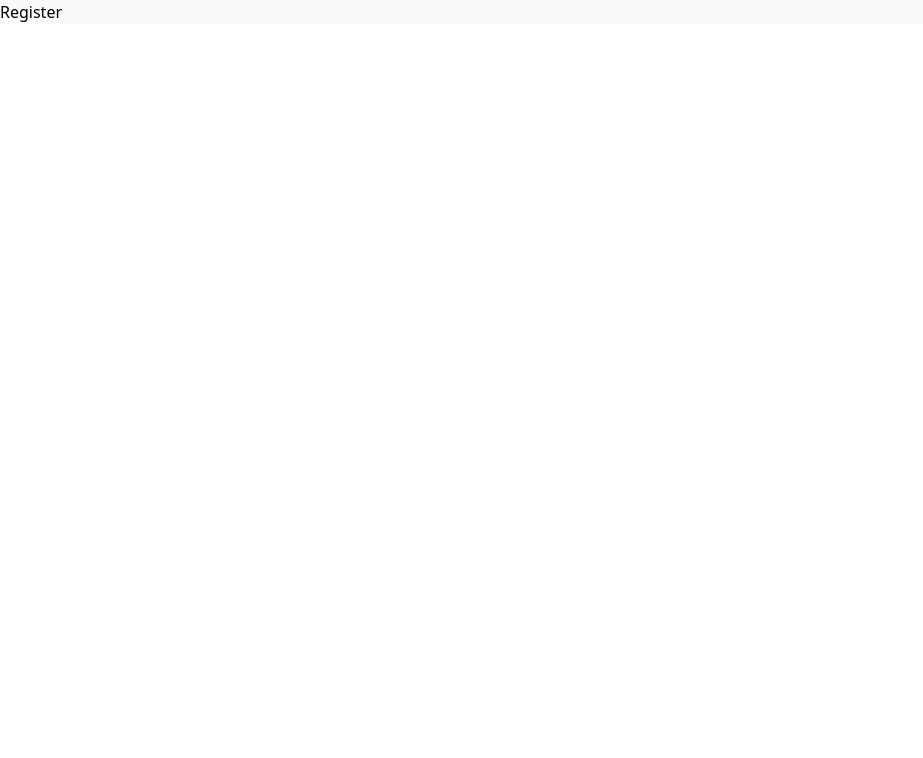
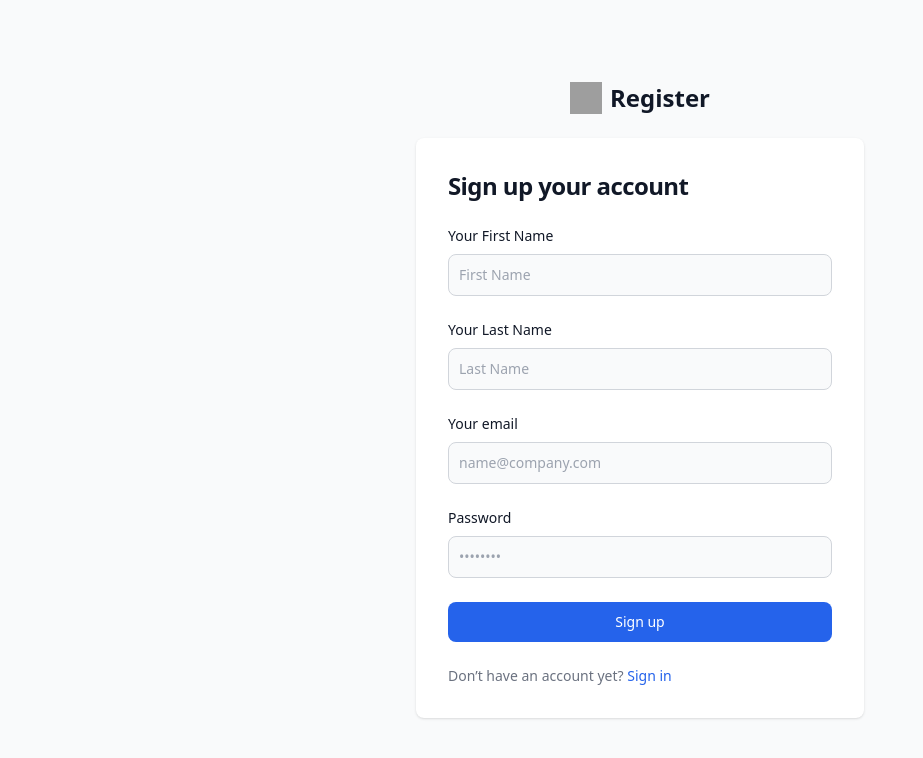
Before and after one commit to robermx/chat-react, a React (Vite) app: page /register in a window 1280 px wide. Shown: the top 758 px of the page, without its empty margins (0-923 px from the left). Built offline with nearby package versions, Linux system fonts and the light colour scheme; grey boxes are pictures that could not be loaded.

Commit message:
register page added

```diff
--- a/src/components/InputMessages.tsx
+++ b/src/components/InputMessages.tsx
@@ -1,4 +1,4 @@
-import { Dispatch, FormEvent, SetStateAction } from 'react';
+import { Dispatch, SetStateAction, SyntheticEvent } from 'react';
 
 interface InputMessageProps {
   message?: string;
@@ -13,7 +13,7 @@
   setMessage,
   setMessages,
 }: InputMessageProps) => {
-  const handleSubmit = async (e: FormEvent<HTMLFormElement>) => {
+  const handleSubmit = async (e: SyntheticEvent) => {
     e.preventDefault();
     const url = 'http://localhost:8000/api/messages';
     await fetch(url, {
@@ -27,7 +27,7 @@
     setMessage('');
   };
   return (
-    <form onSubmit={(e) => handleSubmit(e)}>
+    <form onSubmit={handleSubmit}>
       <div className="py-10 px-6">
         <input
           className="w-full bg-gray-300 py-5 px-4 rounded-xl"
--- a/src/pages/Home.tsx
+++ /dev/null
@@ -1,11 +0,0 @@
-import React from 'react';
-
-const Home = () => {
-  return (
-    <div>
-      <h1>Home</h1>
-    </div>
-  );
-};
-
-export default Home;
--- a/src/pages/Login.tsx
+++ b/src/pages/Login.tsx
@@ -3,9 +3,6 @@
 const Login = () => {
   return (
     <div className="flex flex-col items-center justify-center px-6 py-8 mx-auto h-screen lg:py-0">
-      {/* <div className="mb-6 text-2xl font-semibold text-gray-900 dark:text-white">
-        Login
-      </div> */}
       <div className="flex items-center mb-6 text-2xl font-semibold text-gray-900 dark:text-white">
         <img
           className="w-8 h-8 mr-2"
--- a/src/pages/Register.tsx
+++ b/src/pages/Register.tsx
@@ -1,9 +1,147 @@
-import React from 'react';
+import { SyntheticEvent, useState } from 'react';
+import { Link } from 'react-router-dom';
 
 const Register = () => {
+  const initialState = {
+    name: '',
+    lastname: '',
+    email: '',
+    password: '',
+  };
+  const [registeredData, setRegisteredData] = useState(initialState);
+
+  const handleRegister = async (e: SyntheticEvent) => {
+    e.preventDefault();
+    const url = 'http://localhost:8000/api/register';
+    const response = await fetch(url, {
+      method: 'POST',
+      headers: { 'Content-Type': 'application/json' },
+      body: JSON.stringify(registeredData),
+    });
+    const content = await response.json();
+    console.log(content);
+  };
+
   return (
-    <div>
-      <h1>Register</h1>
+    <div className="flex flex-col items-center justify-center px-6 py-8 mx-auto h-screen lg:py-0">
+      <div className="flex items-center mb-6 text-2xl font-semibold text-gray-900 dark:text-white">
+        <img
+          className="w-8 h-8 mr-2"
+          src="https://flowbite.s3.amazonaws.com/blocks/marketing-ui/logo.svg"
+          alt="logo"
+        />
+        Register
+      </div>
+      <div className="w-full bg-white rounded-lg shadow dark:border md:mt-0 sm:max-w-md xl:p-0 dark:bg-gray-800 dark:border-gray-700">
+        <div className="p-6 space-y-4 md:space-y-6 sm:p-8">
+          <h1 className="text-xl font-bold leading-tight tracking-tight text-gray-900 md:text-2xl dark:text-white">
+            Sign up your account
+          </h1>
+          <form onSubmit={handleRegister} className="space-y-4 md:space-y-6">
+            <div>
+              <label
+                htmlFor="name"
+                className="block mb-2 text-sm font-medium text-gray-900 dark:text-white"
+              >
+                Your First Name
+              </label>
+              <input
+                type="text"
+                name="name"
+                id="name"
+                className="bg-gray-50 border border-gray-300 text-gray-900 sm:text-sm rounded-lg focus:ring-primary-600 focus:border-primary-600 block w-full p-2.5 dark:bg-gray-700 dark:border-gray-600 dark:placeholder-gray-400 dark:text-white dark:focus:ring-blue-500 dark:focus:border-blue-500"
+                placeholder="First Name"
+                required
+                onChange={(e) =>
+                  setRegisteredData({ ...registeredData, name: e.target.value })
+                }
+              />
+            </div>
+            <div>
+              <label
+                htmlFor="lastname"
+                className="block mb-2 text-sm font-medium text-gray-900 dark:text-white"
+              >
+                Your Last Name
+              </label>
+              <input
+                type="text"
+                name="lastname"
+                id="lastname"
+                className="bg-gray-50 border border-gray-300 text-gray-900 sm:text-sm rounded-lg focus:ring-primary-600 focus:border-primary-600 block w-full p-2.5 dark:bg-gray-700 dark:border-gray-600 dark:placeholder-gray-400 dark:text-white dark:focus:ring-blue-500 dark:focus:border-blue-500"
+                placeholder="Last Name"
+                required
+                onChange={(e) =>
+                  setRegisteredData({
+                    ...registeredData,
+                    lastname: e.target.value,
+                  })
+                }
+              />
+            </div>
+            <div>
+              <label
+                htmlFor="email"
+                className="block mb-2 text-sm font-medium text-gray-900 dark:text-white"
+              >
+                Your email
+              </label>
+              <input
+                type="email"
+                name="email"
+                id="email"
+                className="bg-gray-50 border border-gray-300 text-gray-900 sm:text-sm rounded-lg focus:ring-primary-600 focus:border-primary-600 block w-full p-2.5 dark:bg-gray-700 dark:border-gray-600 dark:placeholder-gray-400 dark:text-white dark:focus:ring-blue-500 dark:focus:border-blue-500"
+                placeholder="name@company.com"
+                required
+                onChange={(e) =>
+                  setRegisteredData({
+                    ...registeredData,
+                    email: e.target.value,
+                  })
+                }
+              />
+            </div>
+            <div>
+              <label
+                htmlFor="password"
+                className="block mb-2 text-sm font-medium text-gray-900 dark:text-white"
+              >
+                Password
+              </label>
+              <input
+                type="password"
+                name="password"
+                id="password"
+                placeholder="••••••••"
+                className="bg-gray-50 border border-gray-300 text-gray-900 sm:text-sm rounded-lg focus:ring-primary-600 focus:border-primary-600 block w-full p-2.5 dark:bg-gray-700 dark:border-gray-600 dark:placeholder-gray-400 dark:text-white dark:focus:ring-blue-500 dark:focus:border-blue-500"
+                required
+                onChange={(e) =>
+                  setRegisteredData({
+                    ...registeredData,
+                    password: e.target.value,
+                  })
+                }
+              />
+            </div>
+
+            <button
+              type="submit"
+              className="w-full text-white bg-blue-600 hover:bg-blue-700 focus:ring-4 focus:outline-none focus:ring-blue-300 font-medium rounded-lg text-sm px-5 py-2.5 text-center dark:bg-blue-600 dark:hover:bg-blue-700 dark:focus:ring-blue-800"
+            >
+              Sign up
+            </button>
+            <p className="text-sm font-light text-gray-500 dark:text-gray-400">
+              Don’t have an account yet?{' '}
+              <Link
+                to="/login"
+                className="font-medium text-blue-600 hover:underline dark:text-blue-500"
+              >
+                Sign in
+              </Link>
+            </p>
+          </form>
+        </div>
+      </div>
     </div>
   );
 };
```
